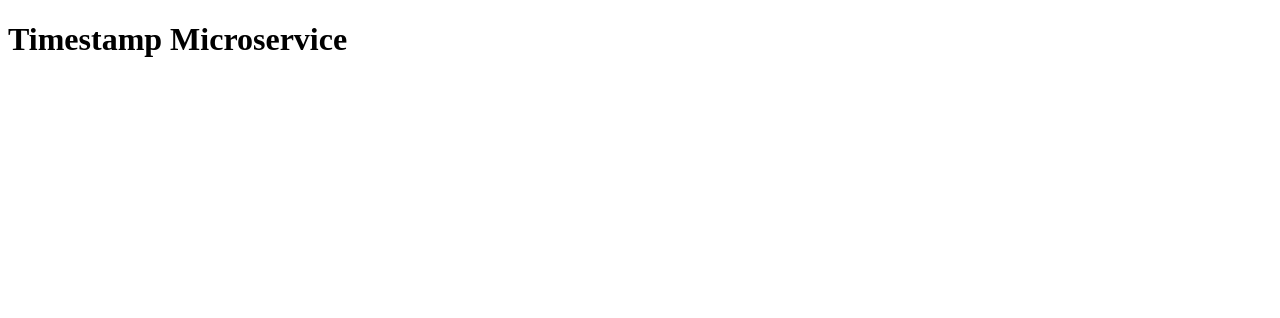
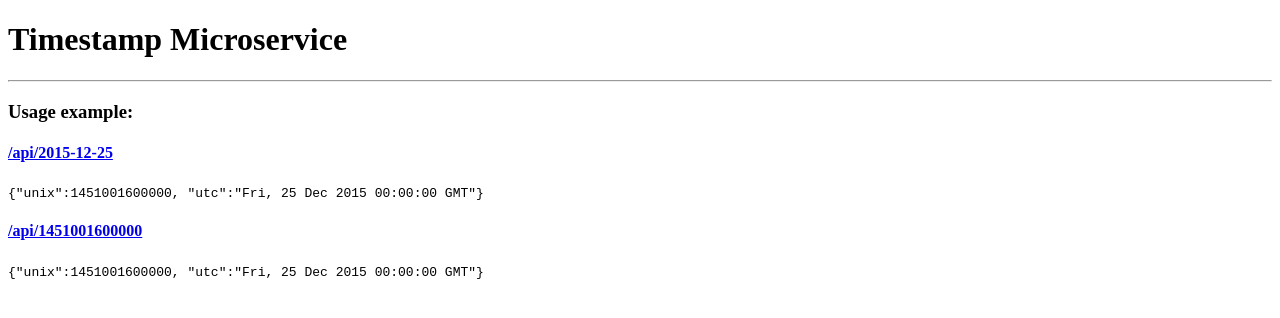
Before and after one commit to iggict/fcc-backend-timestamp-microservice, a website: page views/index.html in a window 1280 px wide. Drawn offline with Linux system fonts and the light colour scheme; files that its build step writes are made by us from their sources.

Commit message:
index view updated

```diff
--- a/views/index.html
+++ b/views/index.html
@@ -5,8 +5,43 @@
     <meta http-equiv="X-UA-Compatible" content="IE=edge" />
     <meta name="viewport" content="width=device-width, initial-scale=1.0" />
     <title>Timestamp Microservice</title>
+    <link href="style.css" rel="stylesheet" type="text/css" />
   </head>
   <body>
-    <h1>Timestamp Microservice</h1>
+    <header>
+      <h1>Timestamp Microservice</h1>
+      <hr />
+    </header>
+    <main>
+      <h3>Usage example:</h3>
+      <div class="api-example">
+        <div class="end-point">
+          <h4><a href="api/2015-12-25">/api/2015-12-25</a></h4>
+        </div>
+        <div class="output">
+          <p>
+            <code
+              >{"unix":1451001600000, "utc":"Fri, 25 Dec 2015 00:00:00
+              GMT"}</code
+            >
+          </p>
+        </div>
+      </div>
+      <div class="api-example">
+        <div class="end-point">
+          <h4>
+            <a href="api/1451001600000">/api/1451001600000</a>
+          </h4>
+        </div>
+        <div class="output">
+          <p>
+            <code
+              >{"unix":1451001600000, "utc":"Fri, 25 Dec 2015 00:00:00
+              GMT"}</code
+            >
+          </p>
+        </div>
+      </div>
+    </main>
   </body>
 </html>
```
Also changed, not shown: README.md.
